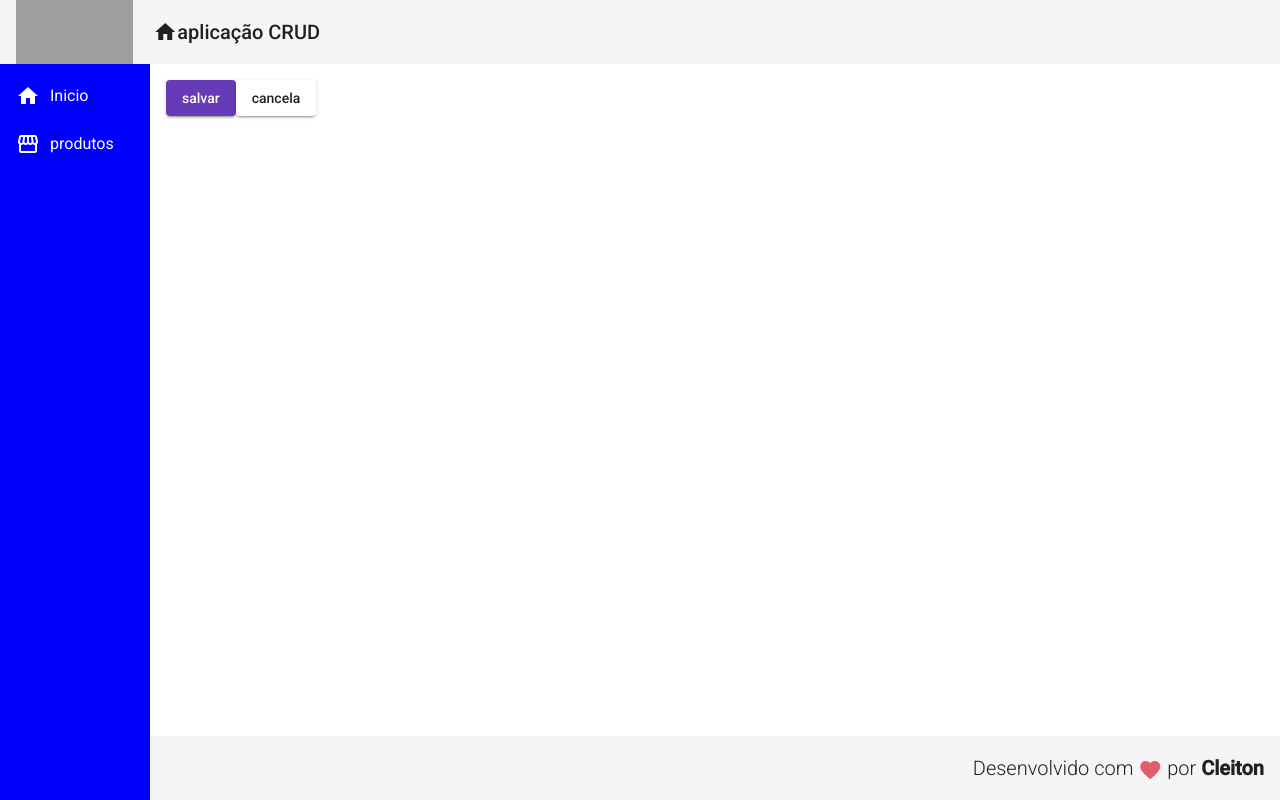
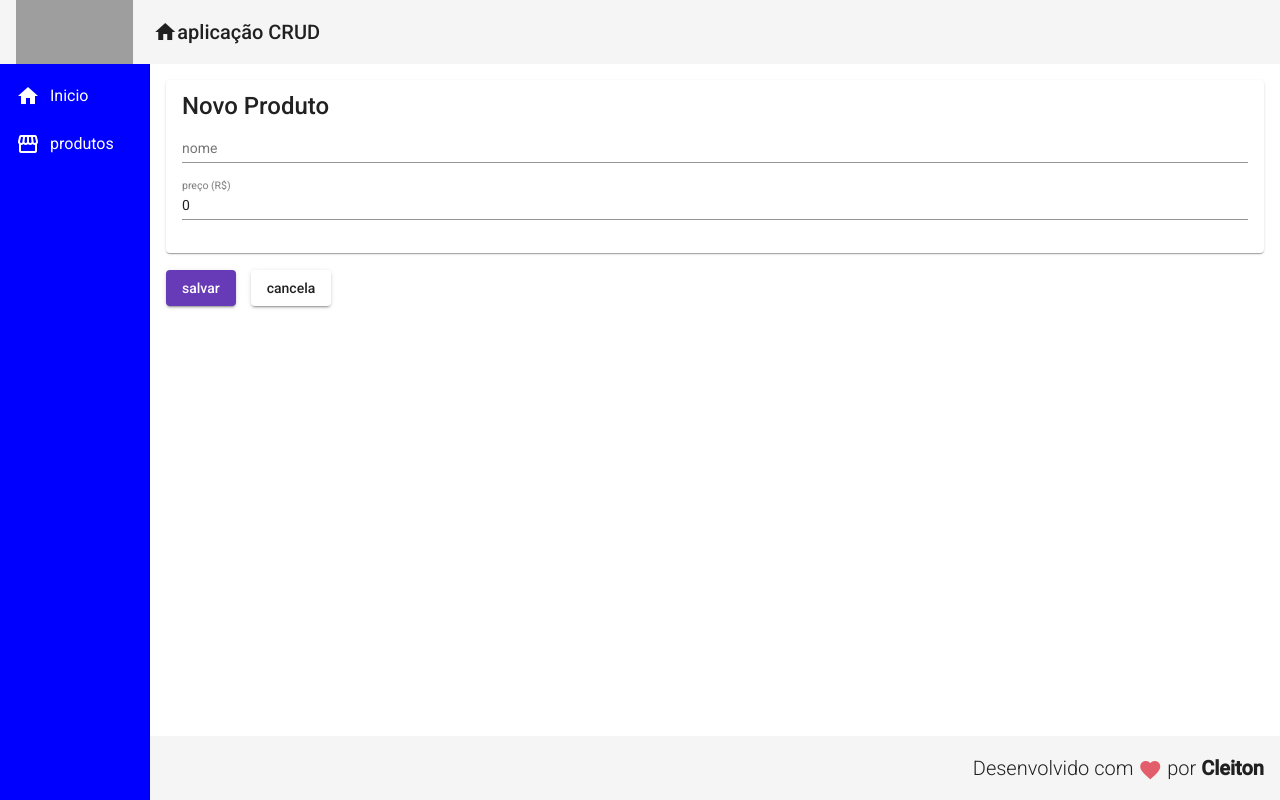
Before and after one commit to frpimentel/Desenvolvimento-web, an Angular app in the folder frontend/: page /products/create in a window 1280 px wide. Built offline with nearby package versions, Linux system fonts and the light colour scheme; grey boxes are pictures that could not be loaded.

Commit message:
ultilizando o mat-form e inserindo dados no json

```diff
--- a/frontend/src/app/components/product/product-create/product-create.component.css
+++ b/frontend/src/app/components/product/product-create/product-create.component.css
@@ -0,0 +1,8 @@
+form{
+  display: flex;
+  flex-direction: column;
+}
+button{
+  margin-right: 15px;
+  margin-top: 17px;
+}
--- a/frontend/src/app/components/product/product-create/product-create.component.html
+++ b/frontend/src/app/components/product/product-create/product-create.component.html
@@ -1,2 +1,16 @@
+<mat-card>
+  <mat-card-title>
+    Novo Produto
+  </mat-card-title>
+  <form>
+    <mat-form-field>
+      <input matInput placeholder="nome" [(ngModel)]="product.name" name="name">
+    </mat-form-field>
+    <mat-form-field>
+      <input placeholder="preço (R$)" matInput [(ngModel)]="product.price" name="price">
+    </mat-form-field>
+  </form>
+</mat-card>
+
 <button mat-raised-button (click)="createProduct()" color="primary"> salvar </button>
 <button mat-raised-button (click)="cancel()"> cancela </button>
```
Also changed, not shown: frontend/src/app/app.module.ts (+7 -2 lines), 1 other file (tests, documents, lock files or other folders).
